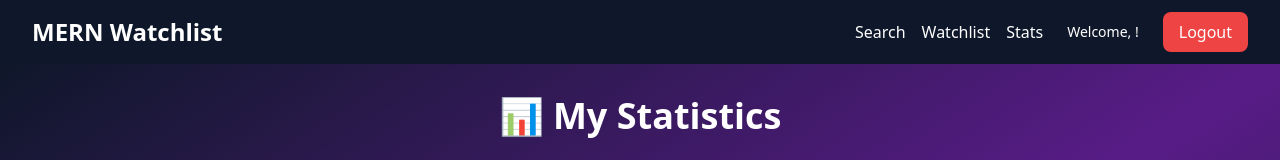
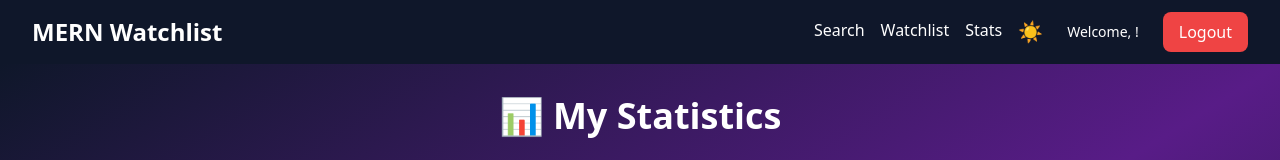
Before and after one commit to rdvankck/Watchlist, a React app in the folder frontend/: page /stats in a window 1280 px wide. Shown: the top 160 px of the page. Built offline with nearby package versions, Linux system fonts and the light colour scheme; no server answers; sample sign-in values are in the browser's storage; the HTML template or start-up script is replaced by a standard one.

Commit message:
feat: add theme system with dark/light mode toggle

```diff
--- a/frontend/src/App.jsx
+++ b/frontend/src/App.jsx
@@ -1,6 +1,7 @@
 import { BrowserRouter as Router, Routes, Route, Navigate } from 'react-router-dom';
 import { AuthProvider } from './context/AuthContext';
 import { ToastProvider } from './context/ToastContext';
+import { ThemeProvider } from './context/ThemeContext';
 
 import Home from './pages/Home';
 import Login from './pages/Login';
@@ -12,6 +13,7 @@ import Stats from './pages/Stats';
 
 function App() {
   return (
+    <ThemeProvider>
     <AuthProvider>
       <ToastProvider>
         <Router>
@@ -27,6 +29,7 @@ function App() {
         </Router>
       </ToastProvider>
     </AuthProvider>
+    </ThemeProvider>
   );
 }
 
--- a/frontend/src/components/Navbar.jsx
+++ b/frontend/src/components/Navbar.jsx
@@ -1,11 +1,13 @@
 import React, { useState } from 'react';
 import { Link, useNavigate } from 'react-router-dom';
 import { useAuth } from '../context/AuthContext';
+import { useTheme } from '../context/ThemeContext';
 
 function Navbar(){
     const { isAuthenticated, logout, user } = useAuth();
     const navigate = useNavigate();
     const [isMenuOpen, setIsMenuOpen] = useState(false);
+    const { theme, toggleTheme } = useTheme();
 
     const handleLogout = () => {
         logout();
@@ -28,6 +30,7 @@ function Navbar(){
                                 <Link to="/search" className="text-white hover:text-blue-400 transition duration-300">Search</Link>
                                 <Link to="/watchlist" className="text-white hover:text-blue-400 transition duration-300">Watchlist</Link>
                                 <Link to="/stats" className="text-white hover:text-blue-400 transition duration-300">Stats</Link>
+                                <button onClick={toggleTheme} className='text-white hover:text-yellow-400 transition duration-300 text-xl'> { theme === 'dark' ? '☀️' : '🌙'} </button>
                             </div>
                         )}
                         {isAuthenticated && user && (
@@ -88,6 +91,15 @@ function Navbar(){
                                 >
                                     Stats
                                 </Link>
+                                <button
+      onClick={() => {
+          toggleTheme();
+          setIsMenuOpen(false);
+      }}
+      className="text-white hover:text-yellow-400 transition duration-300 py-2 text-left text-xl"
+  >
+      {theme === 'dark' ? '☀️  Light Mode' : '🌙 Dark Mode'}
+  </button>
                             </div>
                         )}
                         {isAuthenticated && user && (
--- /dev/null
+++ b/frontend/src/context/ThemeContext.jsx
@@ -0,0 +1,29 @@
+import { createContext, useState, useEffect, useContext } from 'react';
+
+const ThemeContext = createContext();
+
+export const useTheme = () => {
+    return useContext(ThemeContext);
+};
+
+export const ThemeProvider = ({ children }) => {
+    const [theme, setTheme] = useState(() => {
+        const saved = localStorage.getItem('theme');
+        return saved || 'dark';
+    });
+
+    useEffect(() => {
+        localStorage.setItem('theme', theme);
+        document.documentElement.classList.toggle('dark', theme === 'dark');
+    }, [theme]);
+
+    const toggleTheme = () => {
+        setTheme(prev => prev === 'dark' ? 'light' : 'dark');
+    };
+
+    return (
+        <ThemeContext.Provider value={{ theme, toggleTheme }}>
+            {children}
+        </ThemeContext.Provider>
+    );
+};
--- a/frontend/tailwind.config.js
+++ b/frontend/tailwind.config.js
@@ -1,9 +1,10 @@
-/** @type {import('tailwindcss').Config} */
+ /** @type {import('tailwindcss').Config */
   export default {
     content: [
       "./index.html",
       "./src/**/*.{js,ts,jsx,tsx}",
     ],
+    darkMode: 'class',
     theme: {
       extend: {},
     },
```
